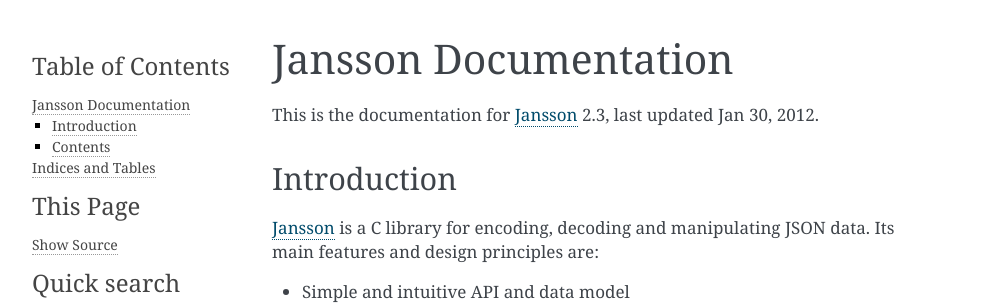
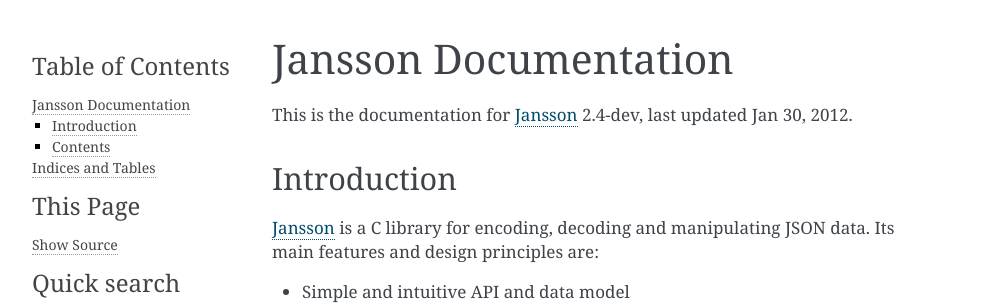
Before and after one commit to akheron/jansson, a Sphinx documentation site: the page built from doc/index.rst, in a window 1280 px wide. Shown: the top 305 px of the page, without its empty margins (148-1140 px from the left). Built offline with Sphinx 7.4.7, drawn with Linux system fonts in a browser that asks for light colours.

Commit message:
Set master to 2.4 development mode

```diff
--- a/doc/conf.py
+++ b/doc/conf.py
@@ -48,9 +48,9 @@
 # built documents.
 #
 # The short X.Y version.
-version = '2.3'
+version = '2.4'
 # The full version, including alpha/beta/rc tags.
-release = version
+release = '2.4-dev'
 
 # The language for content autogenerated by Sphinx. Refer to documentation
 # for a list of supported languages.
```
Also changed, not shown: 2 other files.
